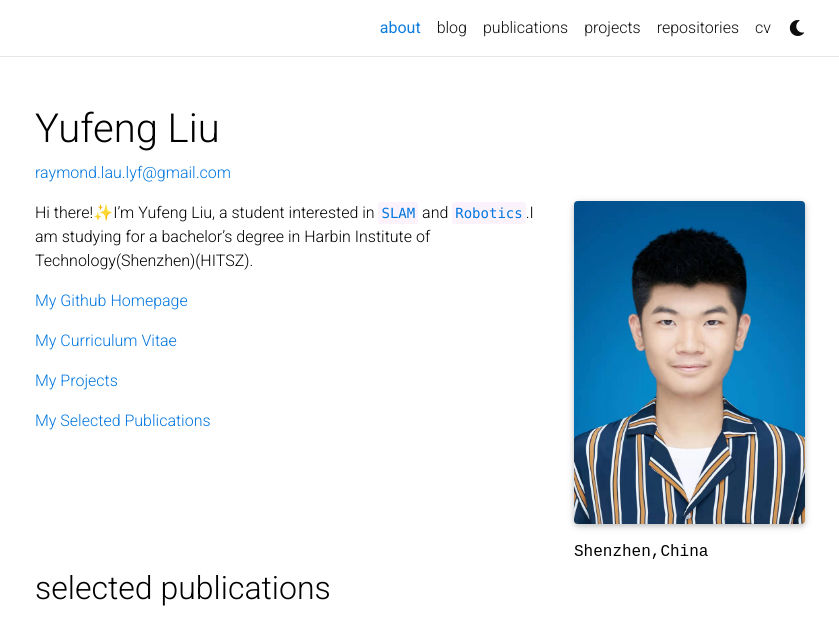
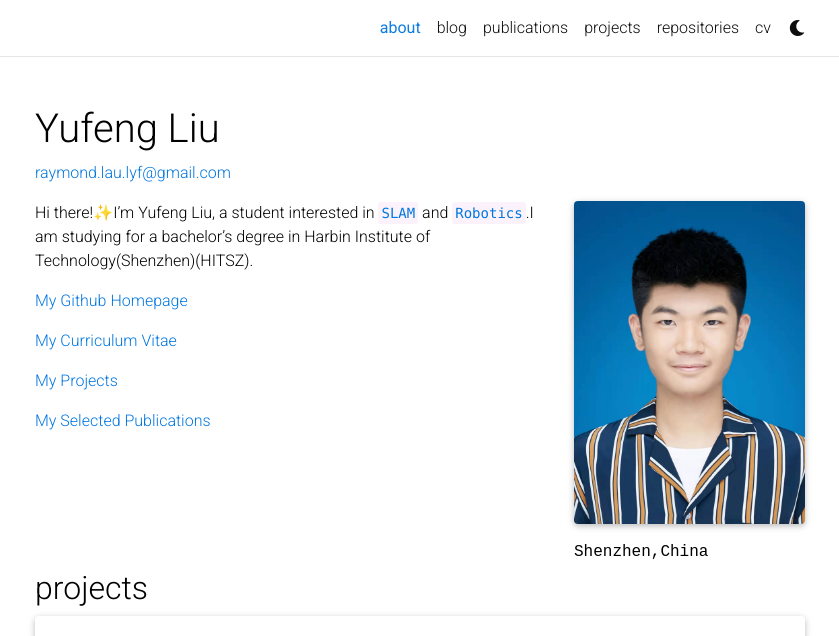
Before and after one commit to raymond-lau-lyf/raymond-lau-lyf.github.io, a Jekyll site: the page built from _pages/about.md, in a window 1280 px wide and 1027 px high, cut to the strip 0-636 px from the top of the window. Shown: the whole strip, without its empty margins (220-1059 px from the left). Built offline with Jekyll 4.4.1, drawn with Linux system fonts in a browser that asks for light colours; full-size pictures stand in for the smaller copies a plugin makes; emoji names are drawn with the system emoji font; comment, search, counter and statistics services are not loaded; a style sheet for code colours, icons or effects is not loaded.

Commit message:
add projects test

```diff
--- a/_layouts/about.html
+++ b/_layouts/about.html
@@ -52,6 +52,12 @@ layout: default
             {%- include latest_posts.html %}
           {%- endif %}
 
+          <!-- Projects -->
+          {% if page.projects -%}
+            <h2><a href="{{ '/projects/' | relative_url }}" style="color: inherit;">projects</a></h2>
+            {%- include projects.html %}
+          {%- endif %}
+
           <!-- Selected papers -->
           {% if page.selected_papers -%}
             <h2><a href="{{ '/publications/' | relative_url }}" style="color: inherit;">selected publications</a></h2>
--- a/_pages/about.md
+++ b/_pages/about.md
@@ -15,6 +15,7 @@ news: false  # includes a list of news items
 latest_posts: false  # includes a list of the newest posts
 selected_papers: true # includes a list of papers marked as "selected={true}"
 social: true  # includes social icons at the bottom of the page
+projects: true  # includes projects
 ---
 
 Hi there!:sparkles:I'm Yufeng Liu, a student interested in `SLAM` and `Robotics`.I am studying for a bachelor's degree in Harbin Institute of Technology(Shenzhen)(HITSZ).
```
